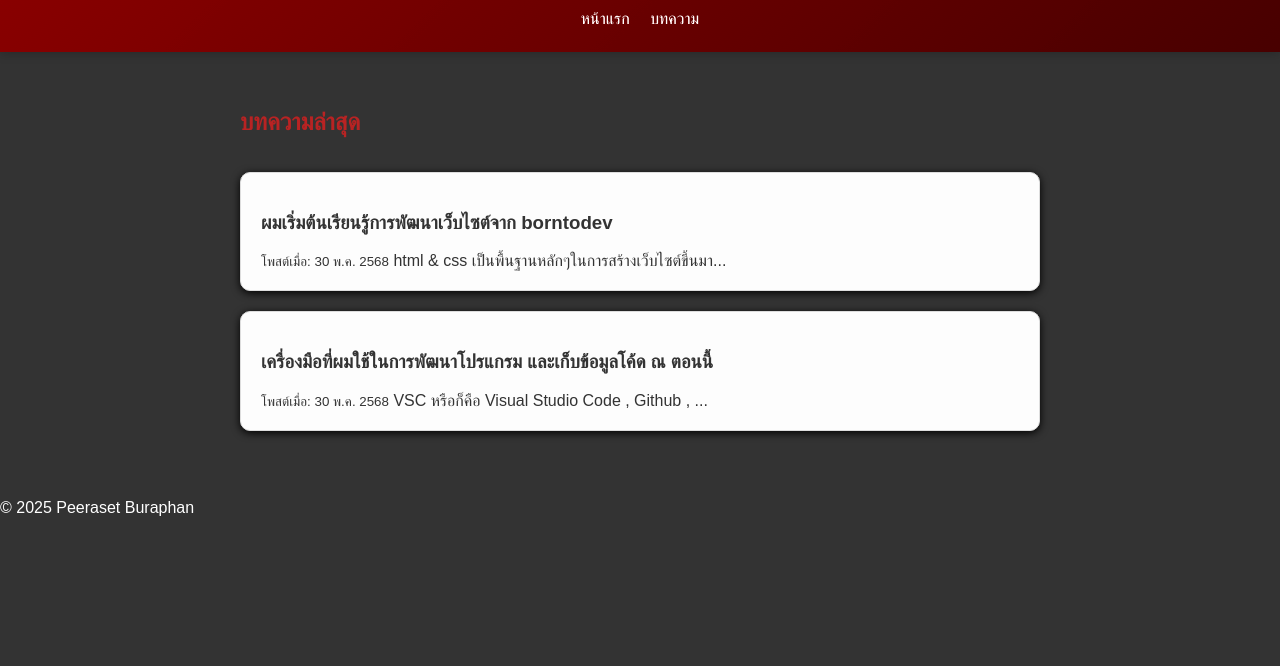
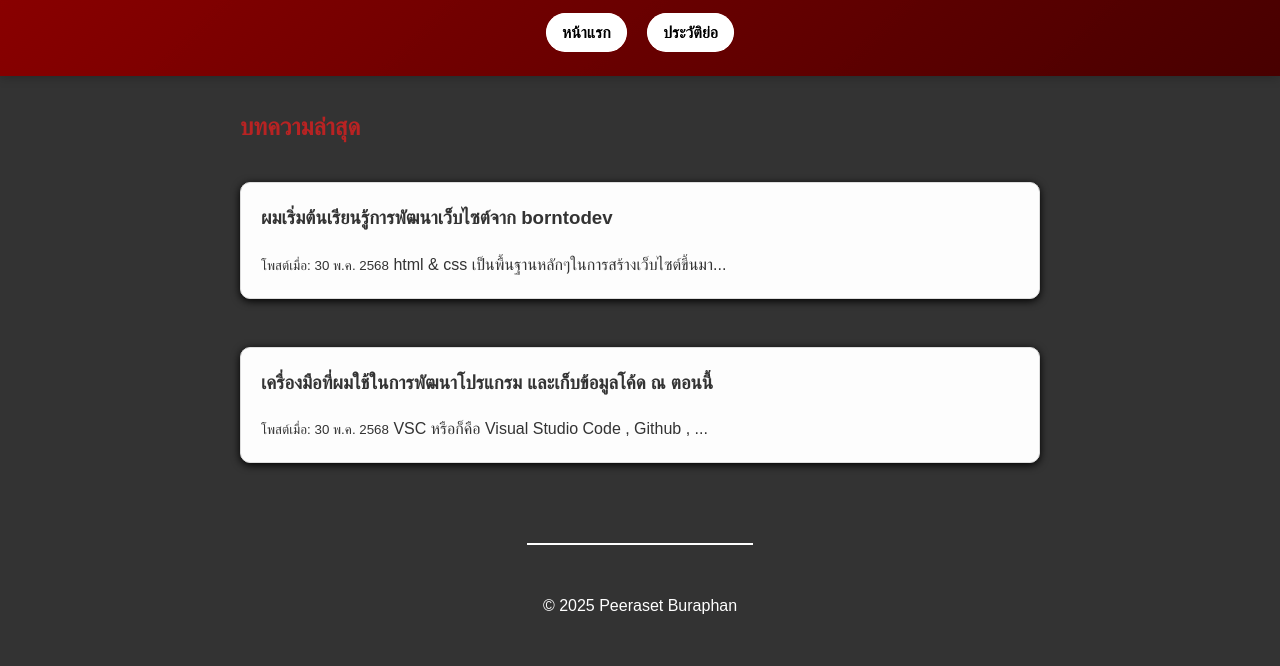
Before and after one commit to Peeraset/Portfolio_Project, a plain HTML site: page blog.html in a window 1280 px wide. Shown: the part 193-859 px from the top of the page. Before the commit the page ends 800 px from the top, so only its background shows below. Drawn offline with Linux system fonts and the light colour scheme.

Commit message:
feat: update 4 files including blog and portfolio pages

```diff
--- a/blog.css
+++ b/blog.css
@@ -12,7 +12,11 @@ body {
     margin: 0;
     padding: 0;
     background:var(--bg-color) ;
-    color:var(--text-body-color)
+    color:var(--text-body-color);
+    line-height: 1.6;
+    display: flex;
+    flex-direction: column;
+    min-height: 100vh; /*vh = viewport height*/
 }
 
 header{
@@ -23,6 +27,7 @@ header{
     width: 100%;
     top: 0;
     box-shadow: 0 2px 10px rgba(0,0,0,0.2);
+    z-index: 10;
 
 }
 
@@ -32,21 +37,40 @@ header:hover {
 
 header h1 {
     font-size: 3rem;
-    margin-bottom: 0.2rem;
+    margin: 0.5rem 0;
 }
 
 nav a {
-    color: var(--text-color);
+    color: black;
     text-decoration: none;
     margin: 0 0.5rem;
+    font-weight: bold;
+    position: relative;
+    display: inline-block;
+    background-color: #ffffff;
+    border-radius: 999px;
+    padding: 0.4rem 1rem;
+    transition: all 0.3s ease;
 }
 
+nav a:hover{
+    background-color: #850000;
+    color: white;
+    transform: translateY(-2px);
+    box-shadow: 0 4px 8px rgba(0,0,0,0.2);
+}
+
+nav a:active{
+    transform: scale(0.95);
+    background-color: #2c3e50;
+}
 main {
     margin-top: 249px;
+    flex: 1;
 }
 
 section{
-    margin: 0 auto;
+    margin: auto;
     padding: 2rem;
     max-width: 800px;
 }
@@ -58,11 +82,7 @@ h2 {
     margin-bottom: 1rem;
 }
 
-h3 {
-    color: var(--text-color-h3);
-}
-
-p1 {
+.blog-post p1 {
     color: var(--text-color-p);
 }
 .blog-post {
@@ -72,9 +92,27 @@ p1 {
     padding: 20px;
     margin: 20px 0;
     box-shadow: 0 2px 8px rgba(0,0,0,20);
-    transition: transform 0.2 ease;
+    transition: all 0.3 ease;
+    margin-bottom: 3rem;
 }
 
 .blog-post:hover {
-    transform: scale(1.01);
+    transform: translateY(-4px);
+    box-shadow: 0 6px 14px rgba(0,0,0,0.2);
 }
+
+.blog-post h3 {
+    margin-top: 0;
+    color:#333;
+
+}
+
+
+
+footer {
+    text-align: center;
+    padding: 2rem 1rem;
+    margin: auto;
+    border-top: 2px solid;
+    margin-top: auto;
+}
--- a/blog.html
+++ b/blog.html
@@ -2,17 +2,20 @@
 <html>
 <head>
     <meta charset="UTF-8" />
+    <meta name="viewport" width="device-width , intial-scale = 1.0">
     <title>หน้า Blog</title>
     <link rel="stylesheet" href="blog.css">
+    <link rel="icon" href="https://res.cloudinary.com/dzzupyvrm/image/upload/v1748117773/379935718_1474512556640523_4103319786022310275_n_k1u5uu.jpg" type="image/jpeg">
+    <link rel="stylesheet" href="https://cdnjs.cloudflare.com/ajax/libs/font-awesome/6.5.0/css/all.min.css">
 </head>
 <body>
     <header>
         <img src="https://res.cloudinary.com/dzzupyvrm/image/upload/v1748117773/379935718_1474512556640523_4103319786022310275_n_k1u5uu.jpg" alt="โลโก้" style="height: 40px; vertical-align: middle; margin-right: 10px;">
-        <h1><i class="fas fa-book-open"></i>บล็อกของฉัน</h1>
+        <h1><i class="fas fa-book-open"></i> บล็อกของฉัน</h1>
         <p>แชร์ความรู้และประสบการณ์ที่ได้จากการพัฒนาเว็บไซต์</p>
         <nav>
             <a href="My_Portfolio_Page.html">หน้าแรก</a>
-            <a href="#blog">บทความ</a>
+            <a href="resume.html">ประวัติย่อ</a>
         </nav>
     </header>
 
--- a/style_portfolio3.css
+++ b/style_portfolio3.css
@@ -19,6 +19,9 @@ body{
     padding: 0;
     background:var(--bg-color) ; /* bg พื้นหลังทั้งหน้า*/
     color:var(--text-color);
+    display: flex;
+    flex-direction: column;
+    min-height: 100vh;
 }
 
 /*Header*/
@@ -47,7 +50,7 @@ header h1{
 }
 /*Navigation จำให้ได้ แบบปุ่มแคปซูล*/
 nav a {
-  color: white;
+  color: rgb(0, 0, 0);
   text-decoration:none ;
   margin: 0 0.5rem;
   position: relative;
@@ -55,14 +58,14 @@ nav a {
   padding-bottom: 4px;
   padding: 0.4rem 1rem;
   transition: color 0.3s ease;
-  background-color: #34495e;
+  background-color: #ffffff;
   border-radius: 999px;
-  transition: all 0.3 ease;
+  transition: all 0.3s ease;
 }
 
 nav a:hover{
     background-color: var(--accent-color);
-    color: rgb(31, 31, 31);
+    color: rgb(255, 255, 255);
     transform: translateY(-2px);
     box-shadow: 0 4px 8px rgba(0, 0, 0, 0.2);
 
@@ -76,6 +79,7 @@ nav a:active {
 
 /* พื้นที่เนื้อหา*/
 main{
+    flex: 1;
     margin-top: 225px; /* ต้องเท่ากับความสูงของ Header คำนวนจาก ความสูงรวมของ Header = padding-top + ความสูง Content + padding-bottem */
 }
 section{
@@ -93,7 +97,7 @@ section a{
 
 section a:hover{
     text-decoration: underline;
-    color:e67e22;
+    color:#000000;
 }
 
 h2{
```
Also changed, not shown: My_Portfolio_Page.html (+2 -1 lines).
